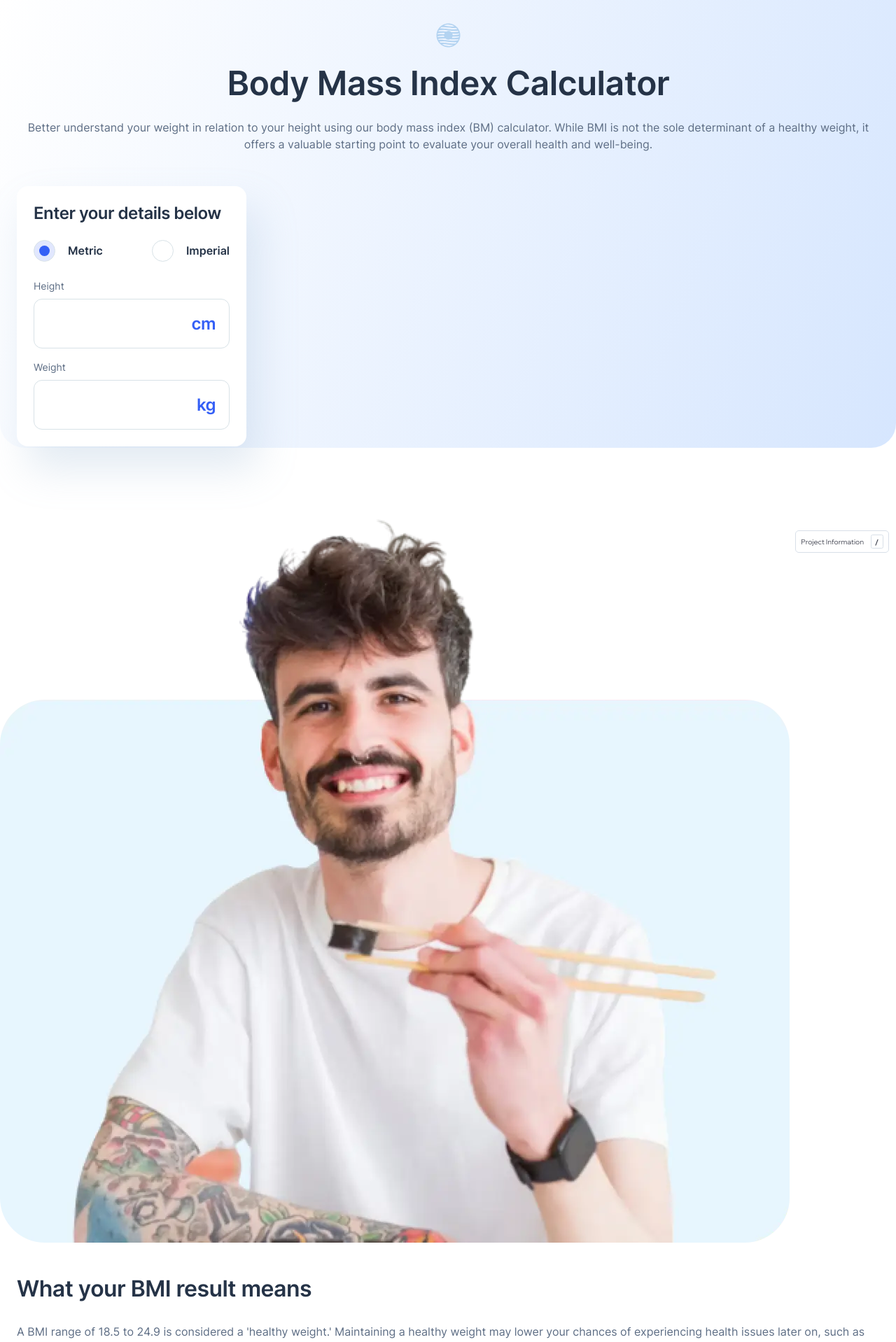
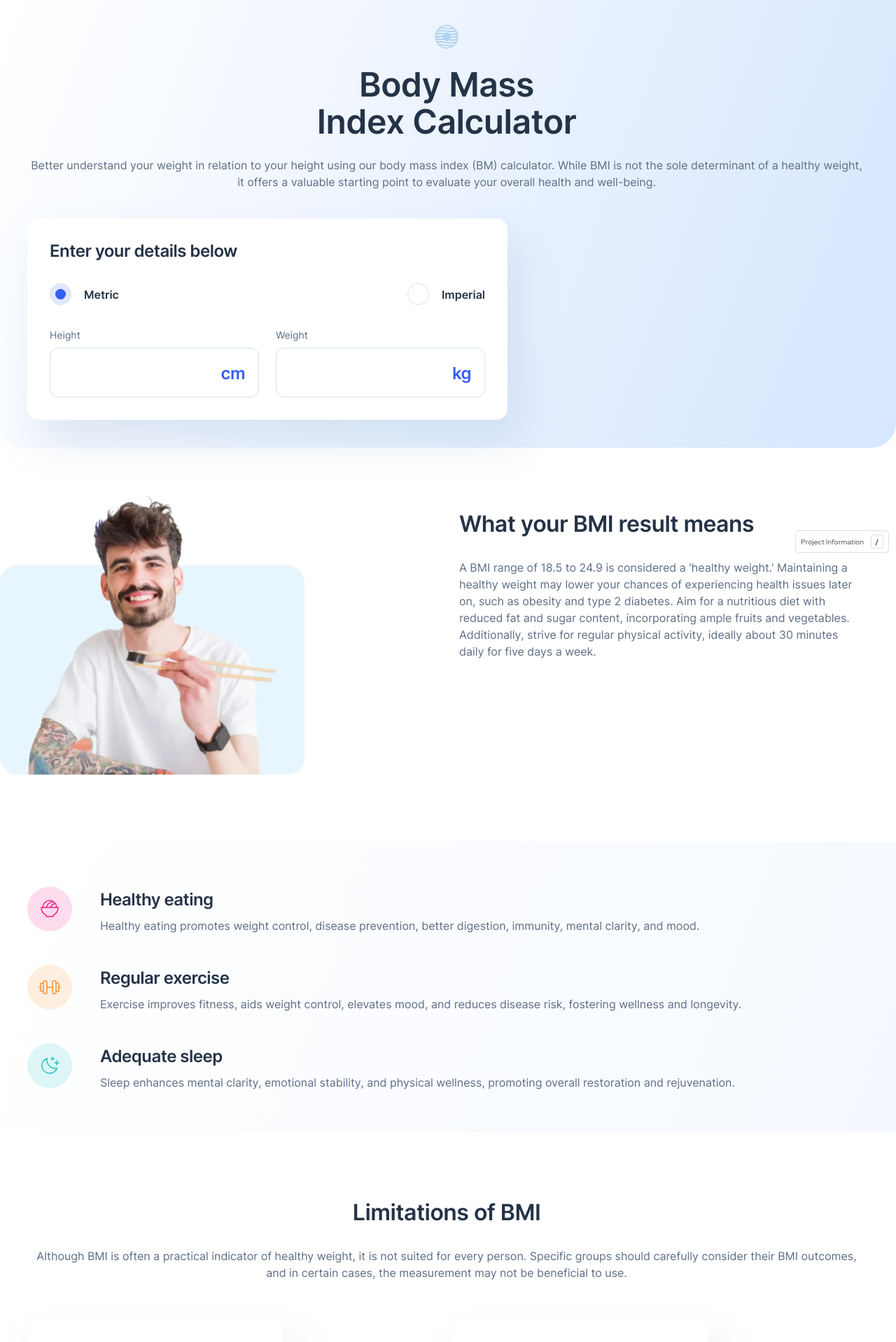
Before and after one commit to clakr/bmi-calculator, a Vue app: page / in a window 1280 px wide. Shown: the top 1918 px of the page at 70% size. Built offline with nearby package versions, Linux system fonts and the light colour scheme.

Commit message:
tablet odne

```diff
--- a/src/components/BMICalculator.vue
+++ b/src/components/BMICalculator.vue
@@ -1,28 +1,42 @@
 <script setup lang="ts">
-import { computed, reactive, ref } from 'vue'
+import { computed, reactive, ref, watchEffect } from 'vue'
 import FormGroup from './FormGroup.vue'
 import FormInput from './FormInput.vue'
 
 const selected = ref('metric')
 
-const metric = reactive({
-  height: '',
-  weight: ''
-})
+const metric = reactive({ height: '', weight: '' })
+const imperial = reactive({ ft: '', in: '', st: '', lbs: '' })
 
-const imperial = reactive({
-  ft: '',
-  in: '',
-  st: '',
-  lbs: ''
-})
+const imperialHeight = computed(() => +imperial.ft * 12 + +imperial.in)
+const imperialWeight = computed(() => +imperial.st * 14 + +imperial.lbs)
 
-const bmi = computed<number>(() => +(+metric.weight / (+metric.height * 0.01) ** 2).toFixed(1))
+const bmi = computed(() =>
+  selected.value === 'metric'
+    ? (+metric.weight / (+metric.height * 0.01) ** 2).toFixed(1)
+    : ((703 * imperialWeight.value) / imperialHeight.value ** 2).toFixed(1)
+)
 
 function handleClick(event: Event) {
   const { id } = event.currentTarget as HTMLInputElement
   selected.value = id
 }
+
+function setInitialValues() {
+  metric.height = ''
+  metric.weight = ''
+
+  imperial.ft = ''
+  imperial.in = ''
+  imperial.st = ''
+  imperial.lbs = ''
+}
+
+watchEffect(() => {
+  if (!selected.value) return
+
+  setInitialValues()
+})
 </script>
 
 <template>
@@ -52,19 +66,19 @@ function handleClick(event: Event) {
     <!-- If Imperial -->
     <div class="container--form" v-if="selected === 'imperial'">
       <FormGroup label="Height" imperial>
-        <FormInput id="height" unit="ft" imperial />
-        <FormInput unit="in" imperial />
+        <FormInput id="height" unit="ft" v-model="imperial.ft" imperial />
+        <FormInput unit="in" v-model="imperial.in" imperial />
       </FormGroup>
       <FormGroup label="Weight" imperial>
-        <FormInput id="weight" unit="st" imperial />
-        <FormInput unit="lbs" imperial />
+        <FormInput id="weight" unit="st" v-model="imperial.st" imperial />
+        <FormInput unit="lbs" v-model="imperial.lbs" imperial />
       </FormGroup>
     </div>
 
     <!-- Result -->
-    <div class="container--result" v-if="metric.height && metric.weight">
+    <div class="container--result" v-if="bmi !== 'NaN' && +bmi >= 10 && +bmi <= 50">
       <span>Your BMI is...</span>
-      <strong>{{ bmi >= 50 ? 'N/A' : bmi }}</strong>
+      <strong>{{ bmi }}</strong>
       <p>
         Your BMI suggests you&apos;re a healthy weight. Your ideal weight is between
         <strong>63.3kgs - 85.2kgs.</strong>
@@ -174,4 +188,39 @@ h3 {
   font-size: 1.4rem;
   line-height: 2.1rem;
 }
+
+@media screen and (min-width: 768px) {
+  .container--calculator {
+    padding: 3.2rem;
+    row-gap: 3.2rem;
+    max-width: 68.6rem;
+  }
+
+  .container--form {
+    flex-direction: row;
+    gap: 0 2.4rem;
+  }
+
+  div.container--result {
+    border-top-right-radius: 9.9rem;
+    border-bottom-right-radius: 9.9rem;
+    padding: 3.2rem;
+    flex-direction: unset;
+    gap: 0.8rem 2.4rem;
+
+    display: grid;
+    grid-template-columns: repeat(2, minmax(0, 1fr));
+    grid-template-rows: 2.4rem 1fr;
+  }
+
+  .container--result > strong {
+    order: 2;
+  }
+
+  .container--result > p {
+    margin-top: unset;
+    grid-row: span 2 / span 2;
+    align-self: center;
+  }
+}
 </style>
--- a/src/components/TheBenefits.vue
+++ b/src/components/TheBenefits.vue
@@ -78,4 +78,24 @@ p {
   line-height: 2.4rem;
   color: var(--dark-electric-blue);
 }
+
+@media screen and (min-width: 768px) {
+  section {
+    margin-top: 9.6rem;
+    padding: 6rem 4.3rem 6rem 3.9rem;
+  }
+
+  div {
+    grid-template-columns: 6.4rem 1fr;
+    grid-template-rows: 2.4rem 1fr;
+    column-gap: 4rem;
+  }
+
+  img {
+    width: 6.4rem;
+    height: 6.4rem;
+    grid-row: span 2 / span 2;
+    align-self: center;
+  }
+}
 </style>
--- a/src/components/TheDefinition.vue
+++ b/src/components/TheDefinition.vue
@@ -43,4 +43,24 @@ p {
   line-height: 2.4rem;
   color: var(--dark-electric-blue);
 }
+
+@media screen and (min-width: 728px) {
+  section {
+    margin-top: 9.6rem;
+    grid-template-columns: repeat(2, minmax(0, 1fr));
+    gap: 0 7.5rem;
+    margin-right: 4.3rem;
+  }
+
+  img {
+    width: 43.5rem;
+    height: 41.109rem;
+    object-fit: cover;
+    object-position: right;
+  }
+
+  div {
+    padding: 3.5rem 0 3.409rem 0;
+  }
+}
 </style>
--- a/src/components/TheHero.vue
+++ b/src/components/TheHero.vue
@@ -24,6 +24,16 @@ section {
   display: grid;
   row-gap: 4.8rem;
   position: relative;
+}
+
+section::before {
+  content: '';
+  background-image: linear-gradient(290.1deg, #d6e6fe 0%, rgba(214, 252, 254, 0) 100%);
+  border-radius: 0 0 3.5rem 3.5rem;
+  position: absolute;
+  inset: 0;
+  height: 64rem;
+  z-index: -1;
 }
 
 div {
@@ -54,13 +64,15 @@ p {
   color: var(--dark-electric-blue);
 }
 
-section::before {
-  content: '';
-  background-image: linear-gradient(290.1deg, #d6e6fe 0%, rgba(214, 252, 254, 0) 100%);
-  border-radius: 0 0 3.5rem 3.5rem;
-  position: absolute;
-  inset: 0;
-  height: 64rem;
-  z-index: -1;
+@media screen and (min-width: 768px) {
+  section {
+    padding: 3.4rem 4.3rem 0 3.9rem;
+    row-gap: 4rem;
+  }
+
+  h2 {
+    max-width: 12ch;
+    align-self: center;
+  }
 }
 </style>
--- a/src/components/TheLimitations.vue
+++ b/src/components/TheLimitations.vue
@@ -119,4 +119,29 @@ h3 {
   line-height: 150%;
   color: var(--dark-electric-blue);
 }
+
+@media screen and (min-width: 768px) {
+  section {
+    padding: 9.6rem 4.3rem 9.6rem 3.9rem;
+    display: grid;
+    grid-template-columns: repeat(2, minmax(0, 1fr));
+    gap: 2.4rem 1.5rem;
+  }
+
+  .copywrite {
+    text-align: center;
+    grid-column: span 2 / span 2;
+    margin-bottom: 3.2rem;
+  }
+  .card {
+    align-items: center;
+    padding: 3.2rem;
+    max-width: 36.5rem;
+  }
+
+  .card:last-child {
+    grid-column: span 2 / span 2;
+    justify-self: center;
+  }
+}
 </style>
```
